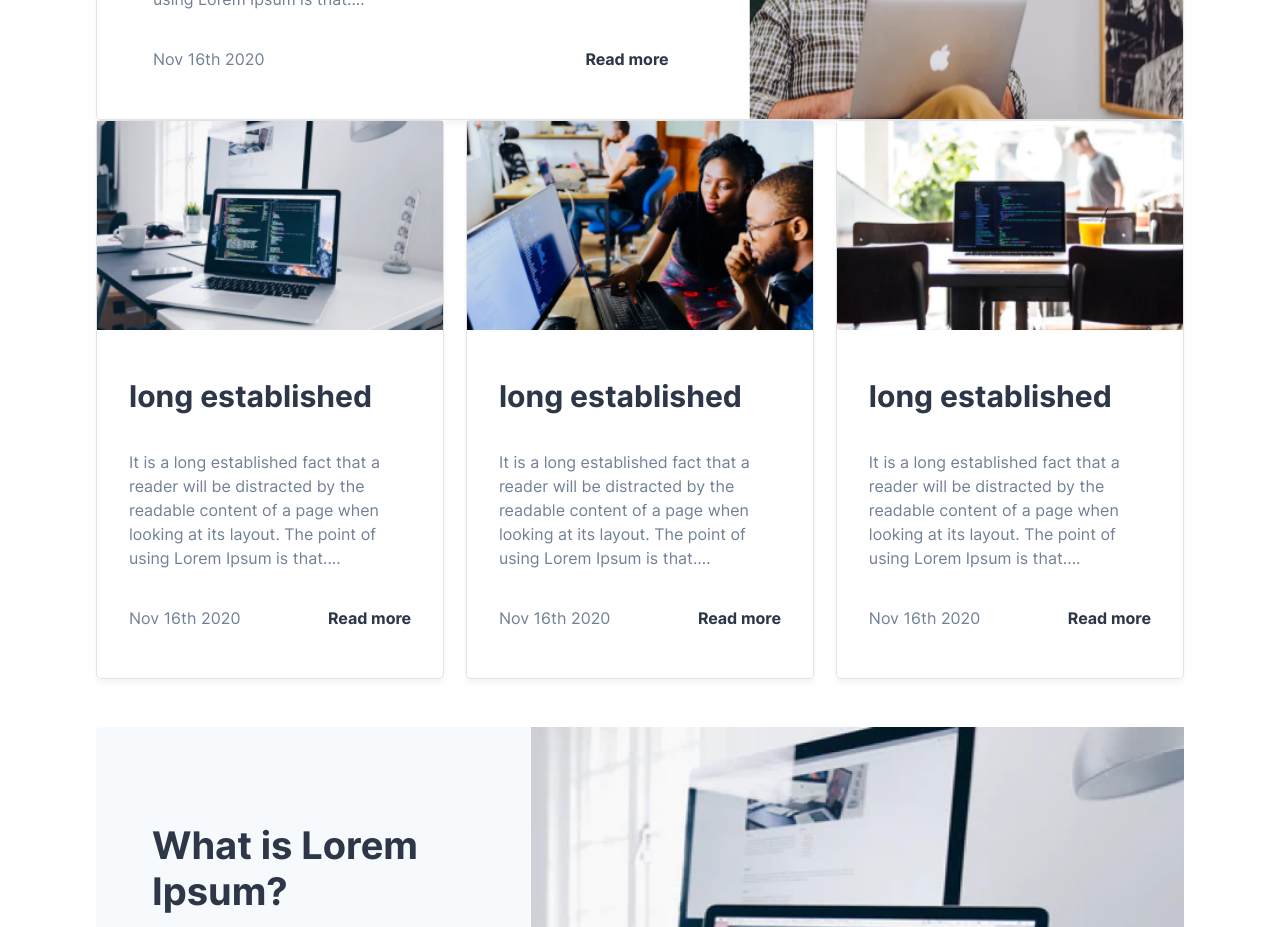
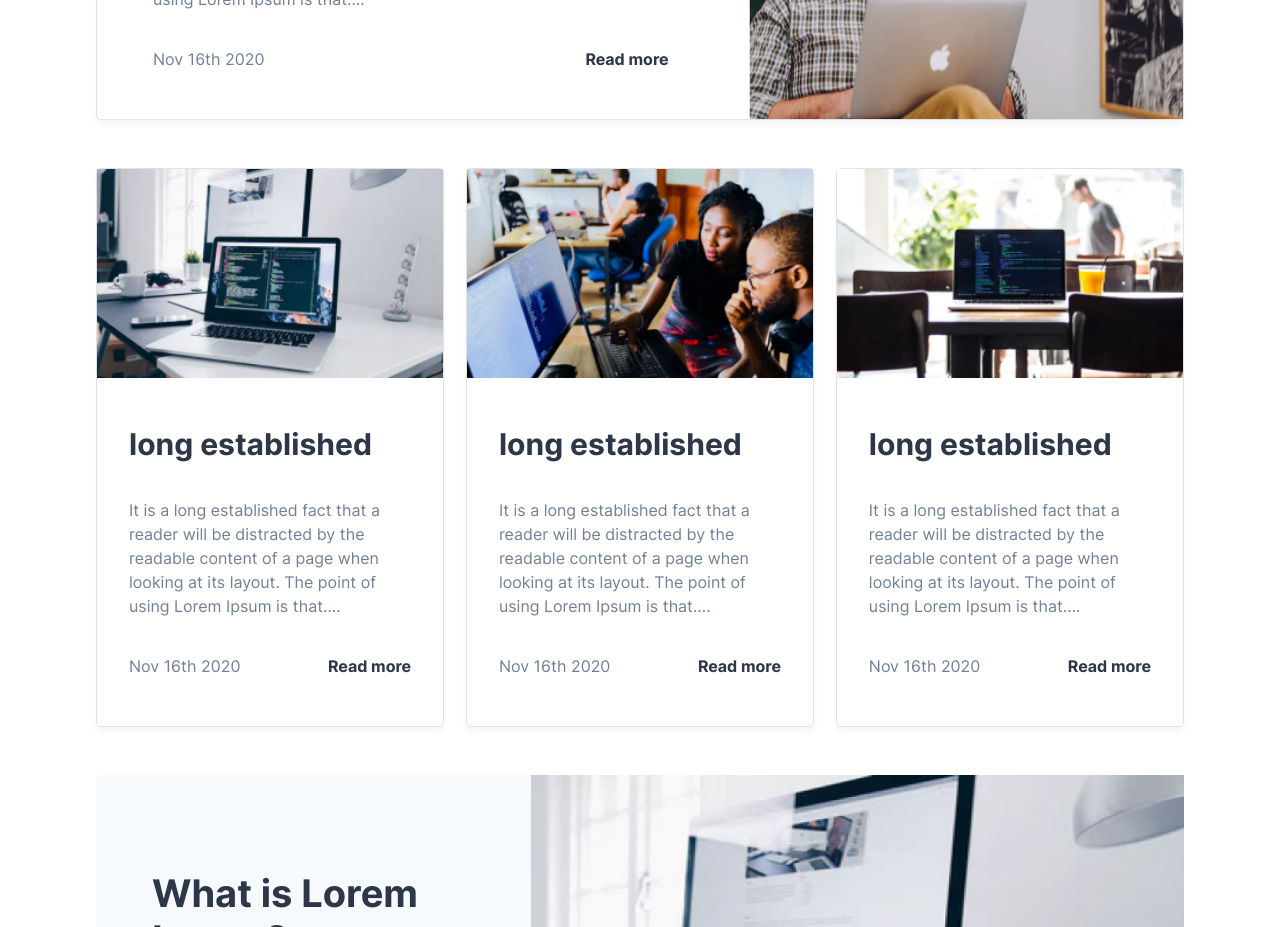
Before and after one commit to RafaelGoulartB/next-blog-cms, a Next.js app: page / in a window 1280 px wide. Shown: the part 940-1867 px from the top of the page. Built offline with nearby package versions, Linux system fonts and the light colour scheme; a web font is replaced by a local one.

Commit message:
feat: add margin top to post-card container

```diff
--- a/components/post-card/container.tsx
+++ b/components/post-card/container.tsx
@@ -3,7 +3,7 @@ import { Flex } from '@chakra-ui/react'
 
 const PostCardContainer: React.FC = ({ children }) => {
   return (
-    <Flex flexDir={{ sm: 'column', lg: 'row' }} justify="space-between">
+    <Flex mt="12" flexDir={{ sm: 'column', lg: 'row' }} justify="space-between">
       {children}
     </Flex>
   )
```
